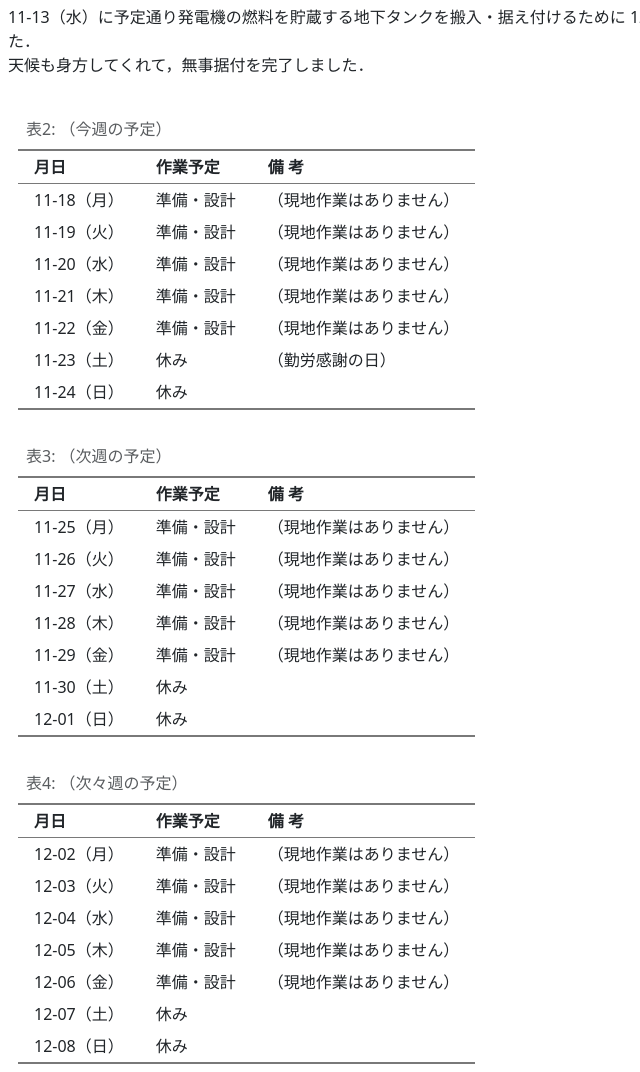
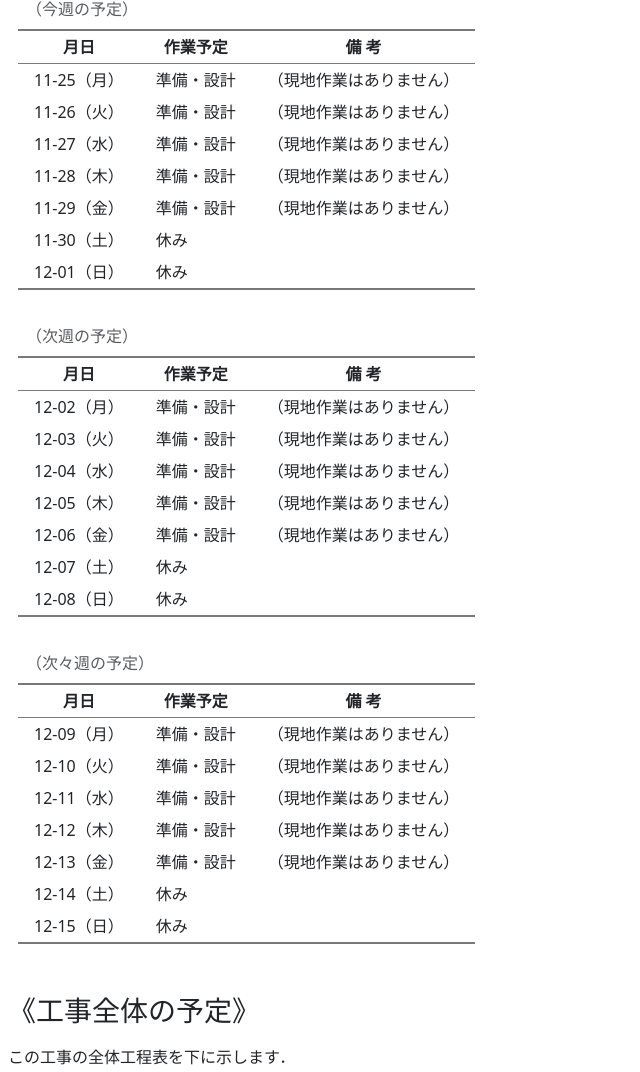
Before and after one commit to Q-Zaru-river-PS/Web-site, a plain HTML site: page schedule.html in a window 1280 px wide. Shown: the part 756-1828 px from the top of the page, without its empty margins (0-640 px from the left). Drawn offline with nearby package versions, Linux system fonts and the light colour scheme.

Commit message:
Update: schedule.html を更新

```diff
--- a/schedule.html
+++ b/schedule.html
@@ -2,7 +2,6 @@
 <html lang="ja">
   <head>
     <meta charset="UTF-8">
-    <meta http-wquiv="X-UA-Compatible" content="IE=edge">
     <meta name="viewport" content="width=device-width, initial-scale=1" />
     <meta name="description" content="仙台市の建設業「株式会社谷工機社」が施工する，旧笊川排水機場設備工事の Web サイトです．">
     <meta name="keyword" content="株式会社谷工機社,谷工機社,旧笊川排水機場設備工事,宮城県,仙台市,コラム式ポンプ,除塵機">
@@ -52,7 +51,7 @@
       src="https://cdn.jsdelivr.net/npm/mathjax@3/es5/tex-mml-chtml.js">
     </script>
 
-    <title>旧笊川排水機場設備工事（工事の予定）</title>
+    <title>旧笊川排水機場設備工事（工事の予定） | 谷工機社</title>
   </head>
   <body>
     <nav class="navbar navbar-expand-lg bg-body-tertiary">
@@ -101,20 +100,20 @@
     <div>
 <!--
       <table>
-        <caption class="t-above"><span class="table-number">&#34920;1:</span> （先週の実績）</caption>
+        <caption class="t-above">（先週の実績）</caption>
 
         <colgroup>
-          <col  class="org-left">
+          <col  class="org-center">
 
-          <col  class="org-left">
+          <col  class="org-center">
 
-          <col  class="org-left">
+          <col  class="org-center">
         </colgroup>
         <thead>
           <tr>
-            <th scope="col" class="org-left">月日</th>
-            <th scope="col" class="org-left">作業予定</th>
-            <th scope="col" class="org-left">備 考</th>
+            <th scope="col" class="org-center">月日</th>
+            <th scope="col" class="org-center">作業予定</th>
+            <th scope="col" class="org-center">備 考</th>
           </tr>
         </thead>
         <tbody>
@@ -138,14 +137,8 @@
 
           <tr>
             <td class="org-left">10-31（木）</td>
-            <td class="org-left">工事看板・標示板・安全柵等の仮設，</td>
+            <td class="org-left">工事看板・標示板・安全柵等の仮設，<br>プラシキ・敷鉄板 敷設</td>
             <td class="org-left">準備工</td>
-          </tr>
-
-          <tr>
-            <td class="org-left">&#xa0;</td>
-            <td class="org-left">プラシキ・敷鉄板 敷設</td>
-            <td class="org-left">&#xa0;</td>
           </tr>
 
           <tr>
@@ -157,7 +150,7 @@
           <tr>
             <td class="org-left">11-02（土）</td>
             <td class="org-left">休み</td>
-            <td class="org-left">&#xa0;</td>
+            <td class="org-left"></td>
           </tr>
 
           <tr>
@@ -169,20 +162,20 @@
       </table>
 
       <table>
-        <caption class="t-above"><span class="table-number">&#34920;1:</span> （先週の実績）</caption>
+        <caption class="t-above">（先週の実績）</caption>
 
         <colgroup>
-          <col  class="org-left">
+          <col  class="org-center">
 
-          <col  class="org-left">
+          <col  class="org-center">
 
-          <col  class="org-left">
+          <col  class="org-center">
         </colgroup>
         <thead>
           <tr>
-            <th scope="col" class="org-left">月日</th>
-            <th scope="col" class="org-left">作業予定</th>
-            <th scope="col" class="org-left">備 考</th>
+            <th scope="col" class="org-center">月日</th>
+            <th scope="col" class="org-center">作業予定</th>
+            <th scope="col" class="org-center">備 考</th>
           </tr>
         </thead>
         <tbody>
@@ -219,26 +212,26 @@
           <tr>
             <td class="org-left">11-09（土）</td>
             <td class="org-left">休み</td>
-            <td class="org-left">&#xa0;</td>
+            <td class="org-left"></td>
           </tr>
 
           <tr>
             <td class="org-left">11-10（日）</td>
             <td class="org-left">休み</td>
-            <td class="org-left">&#xa0;</td>
+            <td class="org-left"></td>
           </tr>
         </tbody>
       </table>
--->
+
       <table>
-        <caption class="t-above"><span class="table-number">&#34920;1:</span> （先週の実績）</caption>
+        <caption class="t-above">（先週の実績）</caption>
 
         <colgroup>
-          <col  class="org-left">
+          <col  class="org-center">
 
-          <col  class="org-left">
+          <col  class="org-center">
 
-          <col  class="org-left">
+          <col  class="org-center">
         </colgroup>
         <thead>
           <tr>
@@ -262,14 +255,9 @@
 
           <tr>
             <td class="org-left">11-13（水）</td>
-            <td class="org-left">地下タンク 搬入・据付（組立）</td>
+            <td class="org-left">
+              地下タンク 搬入・据付（組立）<br>消防検査，出来形検査</td>
             <td class="org-left">据付工</td>
-          </tr>
-
-          <tr>
-            <td class="org-left"></td>
-            <td class="org-left">消防検査，出来形検査</td>
-            <td class="org-left"></td>
           </tr>
 
           <tr>
@@ -301,22 +289,23 @@
 11-13（水）に予定通り発電機の燃料を貯蔵する地下タンクを搬入・据え付けるために 120 トンのクレーンを設置し作業を行いました．<br>
 天候も身方してくれて，無事据付を完了しました．<br>
       </p>
+-->
 
       <table>
-        <caption class="t-above"><span class="table-number">&#34920;2:</span> （今週の予定）</caption>
+        <caption class="t-above">（先週の実績）</caption>
 
         <colgroup>
-          <col  class="org-left">
+          <col  class="org-center">
 
-          <col  class="org-left">
+          <col  class="org-center">
 
-          <col  class="org-left">
+          <col  class="org-center">
         </colgroup>
         <thead>
           <tr>
-            <th scope="col" class="org-left">月日</th>
-            <th scope="col" class="org-left">作業予定</th>
-            <th scope="col" class="org-left">備 考</th>
+            <th scope="col" class="org-center">月日</th>
+            <th scope="col" class="org-center">作業予定</th>
+            <th scope="col" class="org-center">備 考</th>
           </tr>
         </thead>
         <tbody>
@@ -359,26 +348,26 @@
           <tr>
             <td class="org-left">11-24（日）</td>
             <td class="org-left">休み</td>
-            <td class="org-left">&#xa0;</td>
+            <td class="org-left"></td>
           </tr>
         </tbody>
       </table>
 
       <table>
-        <caption class="t-above"><span class="table-number">&#34920;3:</span> （次週の予定）</caption>
+        <caption class="t-above">（今週の予定）</caption>
 
         <colgroup>
-          <col  class="org-left">
+          <col  class="org-center">
 
-          <col  class="org-left">
+          <col  class="org-center">
 
-          <col  class="org-left">
+          <col  class="org-center">
         </colgroup>
         <thead>
           <tr>
-            <th scope="col" class="org-left">月日</th>
-            <th scope="col" class="org-left">作業予定</th>
-            <th scope="col" class="org-left">備 考</th>
+            <th scope="col" class="org-center">月日</th>
+            <th scope="col" class="org-center">作業予定</th>
+            <th scope="col" class="org-center">備 考</th>
           </tr>
         </thead>
         <tbody>
@@ -415,32 +404,32 @@
           <tr>
             <td class="org-left">11-30（土）</td>
             <td class="org-left">休み</td>
-            <td class="org-left">&#xa0;</td>
+            <td class="org-left"></td>
           </tr>
 
           <tr>
             <td class="org-left">12-01（日）</td>
             <td class="org-left">休み</td>
-            <td class="org-left">&#xa0;</td>
+            <td class="org-left"></td>
           </tr>
         </tbody>
       </table>
 
       <table>
-        <caption class="t-above"><span class="table-number">&#34920;4:</span> （次々週の予定）</caption>
+        <caption class="t-above">（次週の予定）</caption>
 
         <colgroup>
-          <col  class="org-left">
+          <col  class="org-center">
 
-          <col  class="org-left">
+          <col  class="org-center">
 
-          <col  class="org-left">
+          <col  class="org-center">
         </colgroup>
         <thead>
           <tr>
-            <th scope="col" class="org-left">月日</th>
-            <th scope="col" class="org-left">作業予定</th>
-            <th scope="col" class="org-left">備 考</th>
+            <th scope="col" class="org-center">月日</th>
+            <th scope="col" class="org-center">作業予定</th>
+            <th scope="col" class="org-center">備 考</th>
           </tr>
         </thead>
         <tbody>
@@ -477,22 +466,86 @@
           <tr>
             <td class="org-left">12-07（土）</td>
             <td class="org-left">休み</td>
-            <td class="org-left">&#xa0;</td>
+            <td class="org-left"></td>
           </tr>
 
           <tr>
             <td class="org-left">12-08（日）</td>
             <td class="org-left">休み</td>
-            <td class="org-left">&#xa0;</td>
+            <td class="org-left"></td>
+          </tr>
+        </tbody>
+      </table>
+
+      <table class='end_space'>
+        <caption class="t-above">（次々週の予定）</caption>
+
+        <colgroup>
+          <col  class="org-center">
+
+          <col  class="org-center">
+
+          <col  class="org-center">
+        </colgroup>
+        <thead>
+          <tr>
+            <th scope="col" class="org-center">月日</th>
+            <th scope="col" class="org-center">作業予定</th>
+            <th scope="col" class="org-center">備 考</th>
+          </tr>
+        </thead>
+        <tbody>
+          <tr>
+            <td class="org-left">12-09（月）</td>
+            <td class="org-left">準備・設計</td>
+            <td class="org-left">（現地作業はありません）</td>
+          </tr>
+
+          <tr>
+            <td class="org-left">12-10（火）</td>
+            <td class="org-left">準備・設計</td>
+            <td class="org-left">（現地作業はありません）</td>
+          </tr>
+
+          <tr>
+            <td class="org-left">12-11（水）</td>
+            <td class="org-left">準備・設計</td>
+            <td class="org-left">（現地作業はありません）</td>
+          </tr>
+
+          <tr>
+            <td class="org-left">12-12（木）</td>
+            <td class="org-left">準備・設計</td>
+            <td class="org-left">（現地作業はありません）</td>
+          </tr>
+
+          <tr>
+            <td class="org-left">12-13（金）</td>
+            <td class="org-left">準備・設計</td>
+            <td class="org-left">（現地作業はありません）</td>
+          </tr>
+
+          <tr>
+            <td class="org-left">12-14（土）</td>
+            <td class="org-left">休み</td>
+            <td class="org-left"></td>
+          </tr>
+
+          <tr>
+            <td class="org-left">12-15（日）</td>
+            <td class="org-left">休み</td>
+            <td class="org-left"></td>
           </tr>
         </tbody>
       </table>
 
       <h3>《工事全体の予定》</h3>
       <!-- 全体工程表の表示 -->
+      <p>この工事の全体工程表を下に示します．<br></p>
       <p><img src="./images/schedule.svg" alt="schedule.svg" title="全体工程表"
               align="center" width="100%"><br></p>
     </div>
+    <div class='end_space'><br></div>   <!-- footer までのスペース -->
     </div>
 
     <footer class='bg-secondary'>
```
